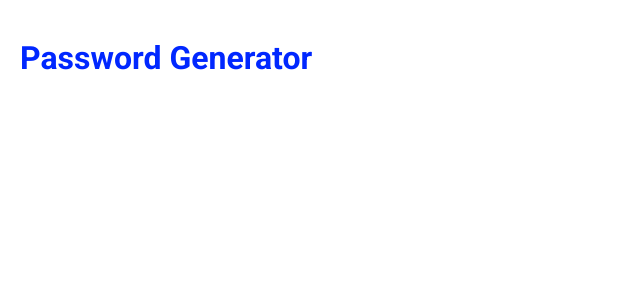
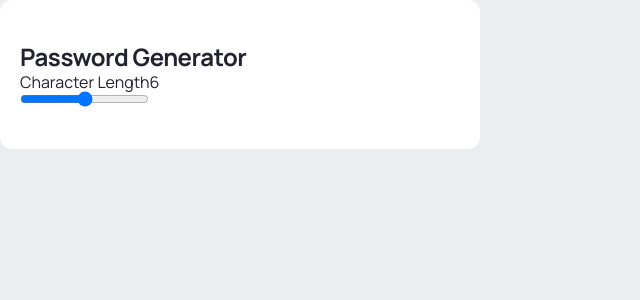
Before and after one commit to eriksleziona/INVO_Password_Generator, a React (Vite) app: page / in a window 1280 px wide. Shown: the top 300 px of the page, without its empty margins (0-640 px from the left). Built offline with nearby package versions, Linux system fonts and the light colour scheme.

Commit message:
Setting the Form component, adding styles to the Title Component

```diff
--- a/src/context/Context.tsx
+++ b/src/context/Context.tsx
@@ -1,5 +1,4 @@
-import * as React from "react";
-import {
+import React, {
   useContext,
   createContext,
   useState,
@@ -17,6 +16,8 @@ export const AppProvider: FC<PropsWithChildren> = ({ children }) => {
     includeUpper: false,
     includeLower: false,
   });
+
+  const [password, setPassword] = useState("");
 
   const generatePassword = () => {
     // #TODO implementing the Generate password function.
--- /dev/null
+++ b/src/global-styles/Mixins/font.mixins.scss
@@ -0,0 +1,7 @@
+@mixin title-font-mixins {
+  font-size: 24px;
+  font-weight: 700;
+  line-height: 33px;
+  letter-spacing: -0.02em;
+  color: var(--color-black);
+}
--- a/src/global-styles/style.scss
+++ b/src/global-styles/style.scss
@@ -6,8 +6,9 @@
 @import "styles/fonts.scss";
 
 body {
-  font-family: 'Roboto', sans-serif;
-  color: var(--color-primary);
+  font-family: "Manrope", sans-serif;
+  color: var(--color-black);
+  background: var(--color-background);
 }
 
 p {
--- a/src/global-styles/styles/fonts.scss
+++ b/src/global-styles/styles/fonts.scss
@@ -1,4 +1,4 @@
 /// Main Fonts File
 /// Here we import all the fonts files we need for our project.
 
-@import url('https://fonts.googleapis.com/css2?family=Roboto:ital,wght@0,100;0,300;0,400;0,500;0,700;0,900;1,100;1,300;1,400;1,500;1,700;1,900&display=swap');
+@import url("https://fonts.googleapis.com/css2?family=Manrope:wght@400;500;700&display=swap");
--- a/src/global-styles/styles/root.scss
+++ b/src/global-styles/styles/root.scss
@@ -13,6 +13,7 @@
   --color-red: #ff3a3a;
   --color-yellow: #ffc225;
   --color-green: #30bf19;
+  --color-background: #ECEDEF;
 
   --border-rounding: 12px
   --stoke: 1px
--- a/src/modules/HomeModule/components/Form/Form.tsx
+++ b/src/modules/HomeModule/components/Form/Form.tsx
@@ -0,0 +1,19 @@
+import React from "react";
+
+export const Form: React.FC = () => {
+  return (
+    <div className="form-container">
+      <form className="form-container__form">
+        <div className="form-container__range">
+          <div className="form-container__label">
+            <span>Character Length</span>
+            {/*  #TODO Implement dynamic length control */}
+            <span>6</span>
+          </div>
+          <input type="range" />
+        </div>
+        <div className="form-container__checkboxes"></div>
+      </form>
+    </div>
+  );
+};
--- a/src/modules/HomeModule/components/Title/Title.style.scss
+++ b/src/modules/HomeModule/components/Title/Title.style.scss
@@ -1,5 +1,8 @@
+@import "../../../../global-styles/Mixins/font.mixins.scss";
+
 .title-container {
   & &__title {
+    @include title-font-mixins;
     margin: 0;
   }
 }
--- a/src/modules/HomeModule/components/index.ts
+++ b/src/modules/HomeModule/components/index.ts
@@ -1 +1,2 @@
 export * from "./Title/Title";
+export * from "./Form/Form";
--- a/src/modules/HomeModule/pages/HomePage/HomePage.scss
+++ b/src/modules/HomeModule/pages/HomePage/HomePage.scss
@@ -1,7 +1,8 @@
 .home-container {
   max-width: 480px;
   width: 100%;
-
+  background-color: var(--color-white);
+  border-radius: 12px;
   & &__wrapper {
     padding: 40px 20px 38px 20px;
   }
--- a/src/modules/HomeModule/pages/HomePage/HomePage.tsx
+++ b/src/modules/HomeModule/pages/HomePage/HomePage.tsx
@@ -1,12 +1,13 @@
 import React from "react";
 import "./HomePage.scss";
-import { Title } from "../../components";
+import { Title, Form } from "../../components";
 
 export const HomePage: React.FC = () => {
   return (
     <main className="home-container">
       <div className="home-container__wrapper">
         <Title msg="Password Generator" />
+        <Form />
       </div>
     </main>
   );
```
